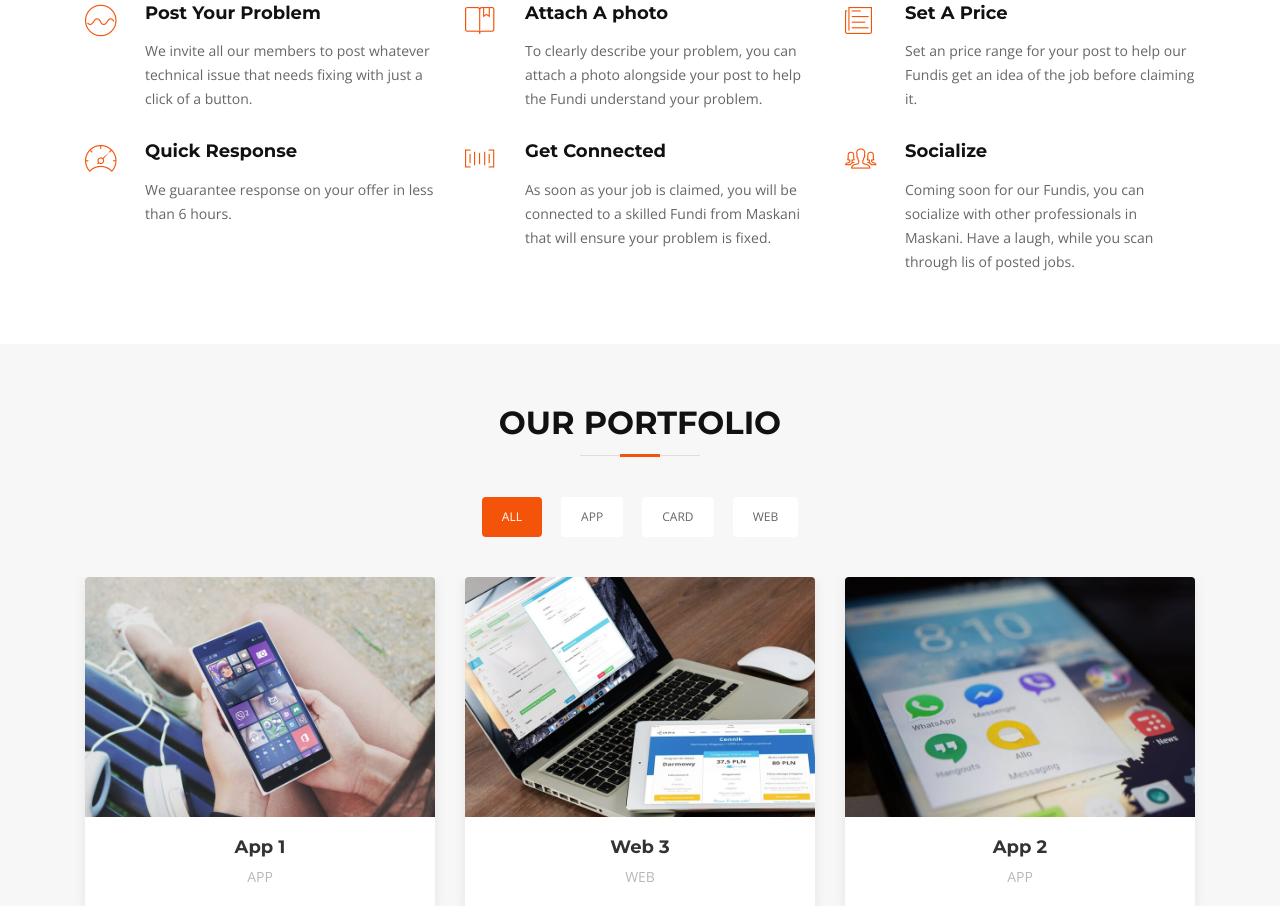
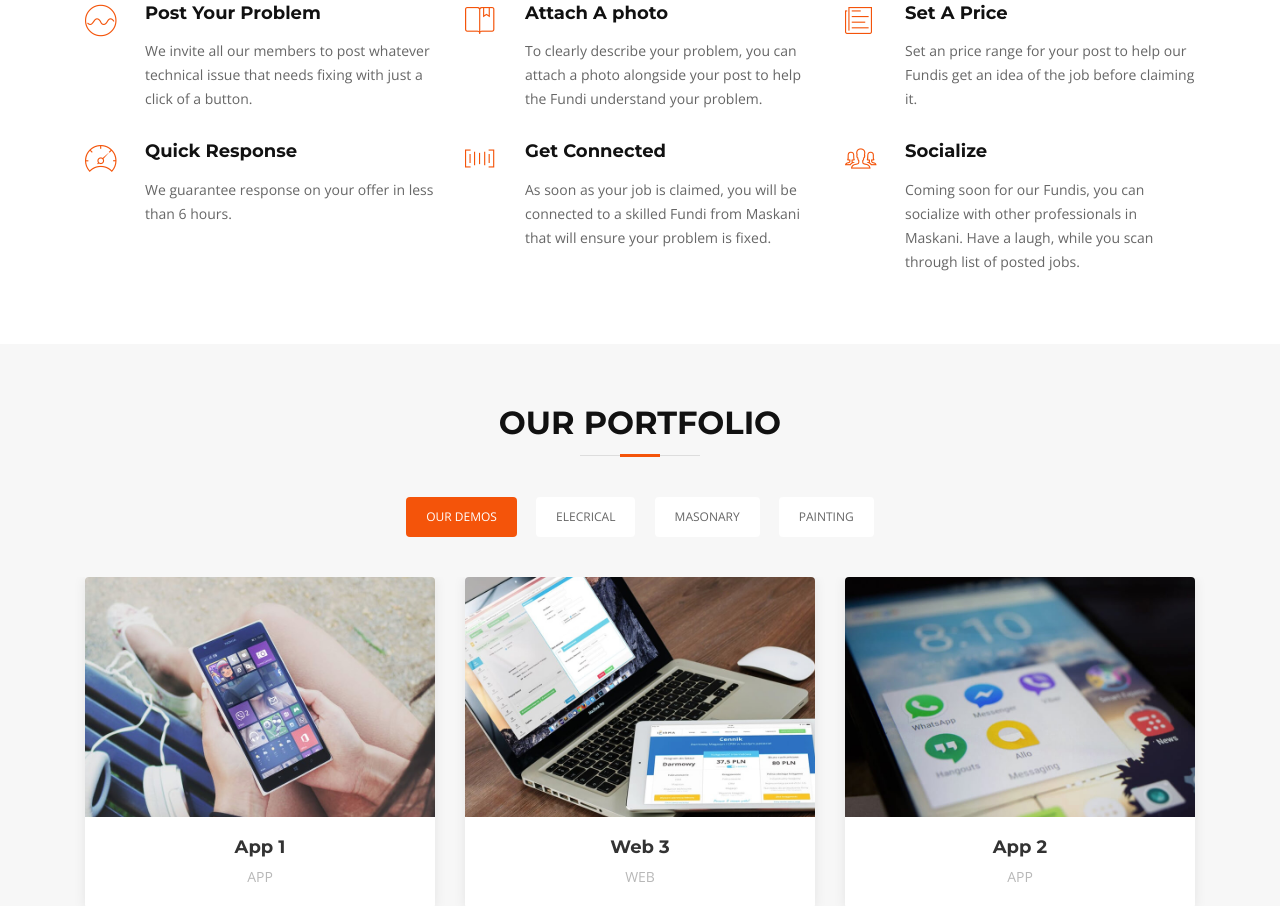
Before and after one commit to Mtsumi/maskani, a Flask app: page / in a window 1280 px wide. Shown: the part 1817-2723 px from the top of the page. Run offline with Flask 2, Linux system fonts and the light colour scheme; some libraries are stand-ins or nearby versions; some web fonts are replaced.

Commit message:
index update

```diff
--- a/templates/pages/index.html
+++ b/templates/pages/index.html
@@ -275,7 +275,7 @@
           <div class="col-lg-4 col-md-6 box wow bounceInUp" data-wow-delay="0.1s" data-wow-duration="1.4s">
             <div class="icon"><i class="ion-ios-people-outline"></i></div>
             <h4 class="title"><a href="">Socialize</a></h4>
-            <p class="description">Coming soon for our Fundis, you can socialize with other professionals in Maskani. Have a laugh, while you scan through lis of posted jobs.</p>
+            <p class="description">Coming soon for our Fundis, you can socialize with other professionals in Maskani. Have a laugh, while you scan through list of posted jobs.</p>
           </div>
 
         </div>
@@ -392,10 +392,10 @@
         <div class="row">
           <div class="col-lg-12">
             <ul id="portfolio-flters">
-              <li data-filter="*" class="filter-active">All</li>
-              <li data-filter=".filter-app">App</li>
-              <li data-filter=".filter-card">Card</li>
-              <li data-filter=".filter-web">Web</li>
+              <li data-filter="*" class="filter-active">Our Demos</li>
+              <li data-filter=".filter-app">Elecrical</li>
+              <li data-filter=".filter-card">Masonary</li>
+              <li data-filter=".filter-web">Painting</li>
             </ul>
           </div>
         </div>
```
